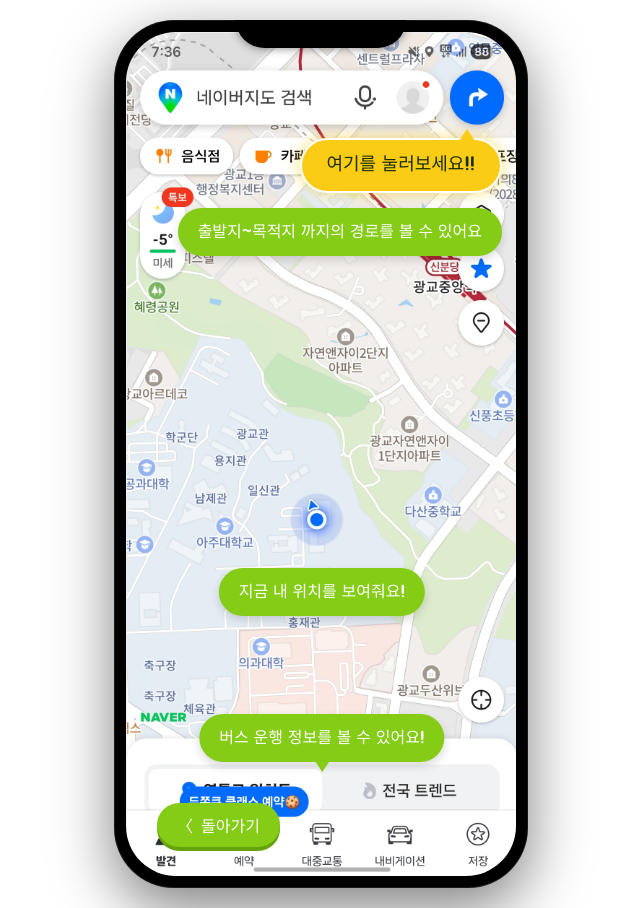
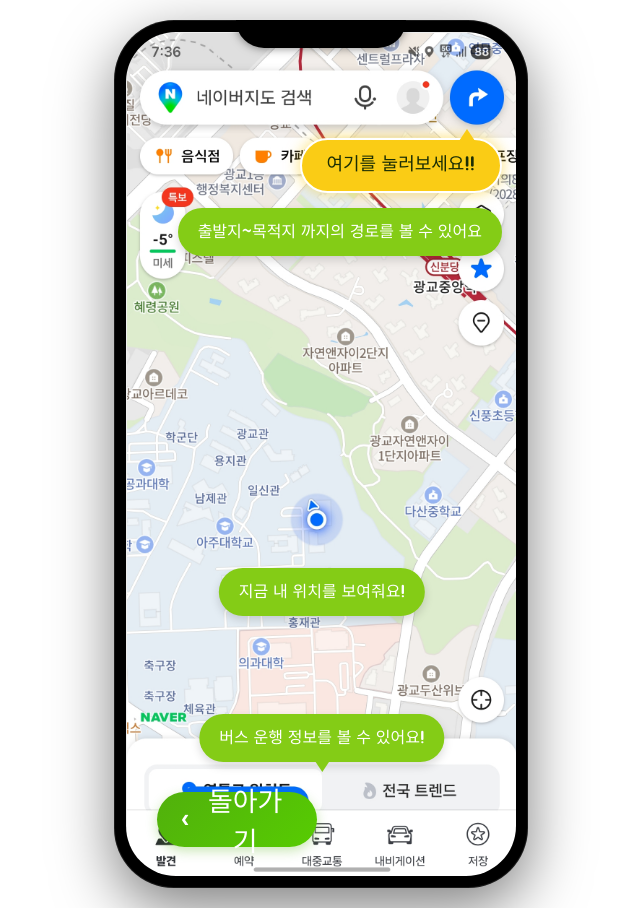
Before and after one commit to Team-FrontRunner/Front-End, a React (Vite) app: page /map in a window 1280 px wide. Shown: the whole page, without its empty margins (319-959 px from the left). Built offline with nearby package versions, Linux system fonts and the light colour scheme.

Commit message:
버튼 놓친거 교체

```diff
--- a/src/pages/NaverMapStudy/FirstMap.jsx
+++ b/src/pages/NaverMapStudy/FirstMap.jsx
@@ -1,5 +1,6 @@
 import React, { useState, useEffect } from 'react';
 import { useNavigate } from 'react-router-dom';
+import BackButton from '../../components/common/backButton';
 
 const MapEducation = () => {
   const navigate = useNavigate();
@@ -147,25 +148,7 @@
       </div>
 
       <footer style={{ position: 'absolute', bottom: '30px', left: '30px', zIndex: 30 }}>
-        <button
-          onClick={() => navigate('/training')} // 홈으로 이동---연결예정
-          style={{
-            backgroundColor: '#84CC16',
-            color: '#FFFFFF',
-            border: 'none',
-            borderRadius: '50px',
-            padding: '10px 20px',
-            fontSize: '16px',
-            fontWeight: 'bold',
-            boxShadow: '0 4px 0 #65A30D',
-            cursor: 'pointer',
-            display: 'flex',
-            alignItems: 'center',
-            gap: '8px'
-          }}
-        >
-          <span style={{ fontWeight: '900' }}>〈</span> 돌아가기
-        </button>
+        <BackButton onClick={() => navigate(-1)} />
       </footer>
     </div>
   );
--- a/src/pages/NaverMapStudy/SecondMap.jsx
+++ b/src/pages/NaverMapStudy/SecondMap.jsx
@@ -1,5 +1,6 @@
 import React, { useState, useEffect } from 'react';
 import { useNavigate } from 'react-router-dom';
+import BackButton from '../../components/common/backButton';
 
 const MapPathDetail = () => {
   const navigate = useNavigate();
@@ -139,9 +140,9 @@
         다음 버스 도착까지 남은 시간을 알 수 있어요!
       </div>
 
-      <button onClick={() => navigate(-1)} style={styles.backBtn}>
-        <span style={{ fontSize: '20px', fontWeight: '900' }}>〈</span> 돌아가기
-      </button>
+      <div style={{ position: 'absolute', bottom: '30px', left: '30px', zIndex: 30 }}>
+        <BackButton onClick={() => navigate(-1)} />
+      </div>
     </div>
   );
 };
--- a/src/pages/NaverMapStudy/ThirdMap.jsx
+++ b/src/pages/NaverMapStudy/ThirdMap.jsx
@@ -1,5 +1,6 @@
 import React, { useState, useEffect } from 'react';
 import { useNavigate } from 'react-router-dom';
+import BackButton from '../../components/common/backButton';
 
 const Gilchatgi = () => {
   const navigate = useNavigate();
@@ -169,12 +170,9 @@
         </div>
       </div>
 
-      <button
-        onClick={() => navigate('/gilchatgi')}
-        style={{ position: 'absolute', bottom: '30px', left: '20px', zIndex: 30, backgroundColor: '#84CC16', color: '#FFFFFF', border: 'none', borderRadius: '50px', padding: '10px 20px', fontSize: '16px', fontWeight: 'bold', boxShadow: '0 4px 0 #65A30D' }}
-      >
-        <span style={{ fontWeight: '900' }}>〈</span> 돌아가기
-      </button>
+      <div style={{ position: 'absolute', bottom: '30px', left: '20px', zIndex: 30 }}>
+        <BackButton onClick={() => navigate(-1)} />
+      </div>
     </div>
   );
 };
```
